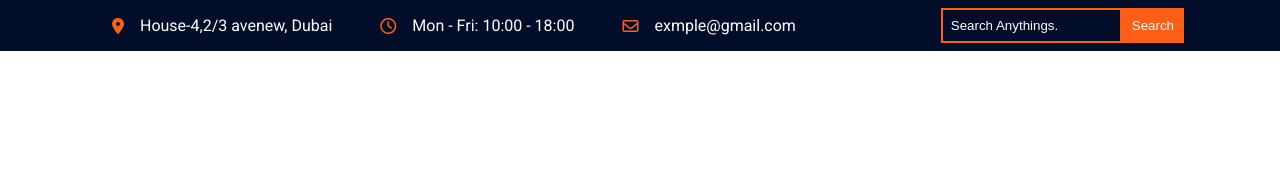
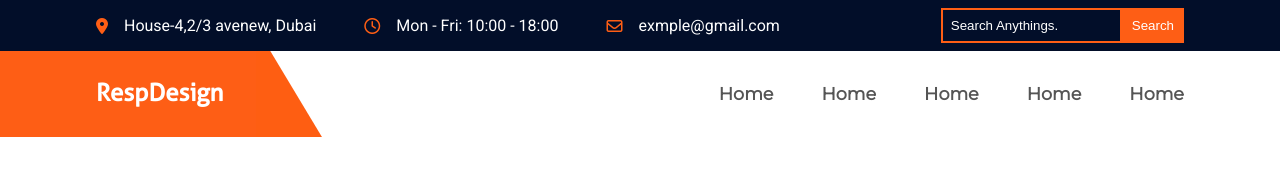
Before and after one commit to mdfaysal22/responsive-first, a plain HTML site: page index.html in a window 1280 px wide. Drawn offline with Linux system fonts and the light colour scheme.

Commit message:
Add Navber Section

```diff
--- a/css/style.scss
+++ b/css/style.scss
@@ -18,6 +18,7 @@
 $dark-bg:#020e29;
 $light-text: #ffffff;
 $bright-orange:#fe5e15;
+$dark-text: #555555;
 
 
 #header-one{
@@ -26,6 +27,9 @@ $bright-orange:#fe5e15;
         color: $light-text;
         .container-lg{
             .left_top_header{
+                .col:first-child{
+                    margin-left: 0;
+                }
                 .col{
                     margin: 1rem 1rem;
                     font-family: 'roboto', sans-serif;
@@ -70,4 +74,77 @@ $bright-orange:#fe5e15;
             }
         }
     }
+    // CSs For Manu and Logo
+    .navber{
+
+        .container-lg{
+            .logo{
+                background-color: $bright-orange;
+                position: relative;
+                h1{
+                    font-family: 'aller',sans-serif;
+                    padding: 1.77rem 0;
+                    padding-right: 2rem;
+                    color: $light-text;
+                }
+            }
+            .logo::before{
+                content: '';
+                background-color: $bright-orange;
+                width: 100px;
+                height: 100%;
+                top: 0;
+                left: -100px;
+                position: absolute;
+            }
+            .logo::after{
+                content: "";
+                background-color: #fe5e12;
+                top: 0;
+                position: absolute;
+                left: 100px;
+                z-index: -1000;
+                width: 100px;
+                height: 100%;
+                transform: skewX(31deg);
+            }
+
+            .menu{
+                ul{
+                    li{
+                        padding: 2rem 1.5rem;
+                        position: relative;
+                        cursor: pointer;
+                        a{
+                            font-family: 'montserrat', sans-serif;
+                            font-weight: bold;
+                            font-size: 1.1rem;
+                            color: $dark-text;
+                        }
+                    }
+                    li:hover{
+                        a{
+                            color: $bright-orange;
+                        }
+                    }
+                    li::before{
+                        content: '';
+                        position: absolute;
+                        width: 0;
+                        height: 2px;
+                        background-color: $bright-orange;
+                        top: 0;
+                        left: 0;
+                        transition: 0.8s;
+                    }
+                    li:hover::before{
+                        width: 100%;
+                    }
+                    li:last-child{
+                        padding-right: 0;
+                    }
+                }
+            }
+        }
+    }
 }
--- a/index.html
+++ b/index.html
@@ -35,7 +35,22 @@
             </div>
         </div>
         <!-- Navber Markup Here..... -->
-        <nav class="navber"></nav>
+        <nav class="navber">
+            <div class="container-lg flex-container">
+                <div class="logo">
+                    <h1>RespDesign</h1>
+                </div>
+                <div class="menu">
+                    <ul class="d-flex">
+                        <li><a href="#">Home</a></li>
+                        <li><a href="#">Home</a></li>
+                        <li><a href="#">Home</a></li>
+                        <li><a href="#">Home</a></li>
+                        <li><a href="#">Home</a></li>
+                    </ul>
+                </div>
+            </div>
+        </nav>
         <div class="main_header"></div>
     </header>
 </body>
```
Also changed, not shown: css/style.css, 1 other file.
